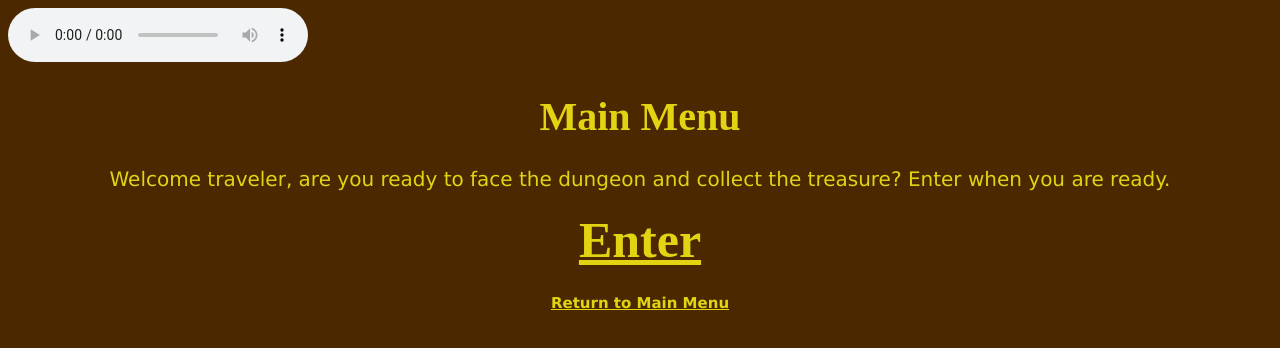
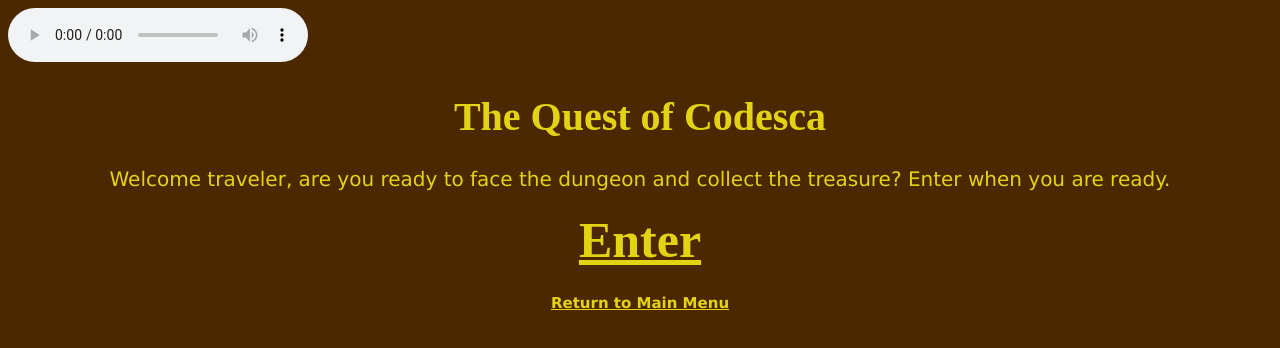
Before and after one commit to bllizzartt/advcompwebsite, a plain HTML site: page videogame-main/videogame-main/gamewebsite/index.html in a window 1280 px wide. Drawn offline with Linux system fonts and the light colour scheme.

Commit message:
Game title mod
changed title of game

```diff
--- a/videogame-main/videogame-main/gamewebsite/index.html
+++ b/videogame-main/videogame-main/gamewebsite/index.html
@@ -23,7 +23,7 @@
     <source src="Opening Menus.mp3"/>
     </audio>
     <div>
-    <h1>Main Menu</h1>
+    <h1>The Quest of Codesca</h1>
     <p>Welcome traveler, are you ready to face the dungeon and collect
         the treasure? Enter when you are ready.</p>
     <b>
```
Also changed, not shown: 1 other file.
